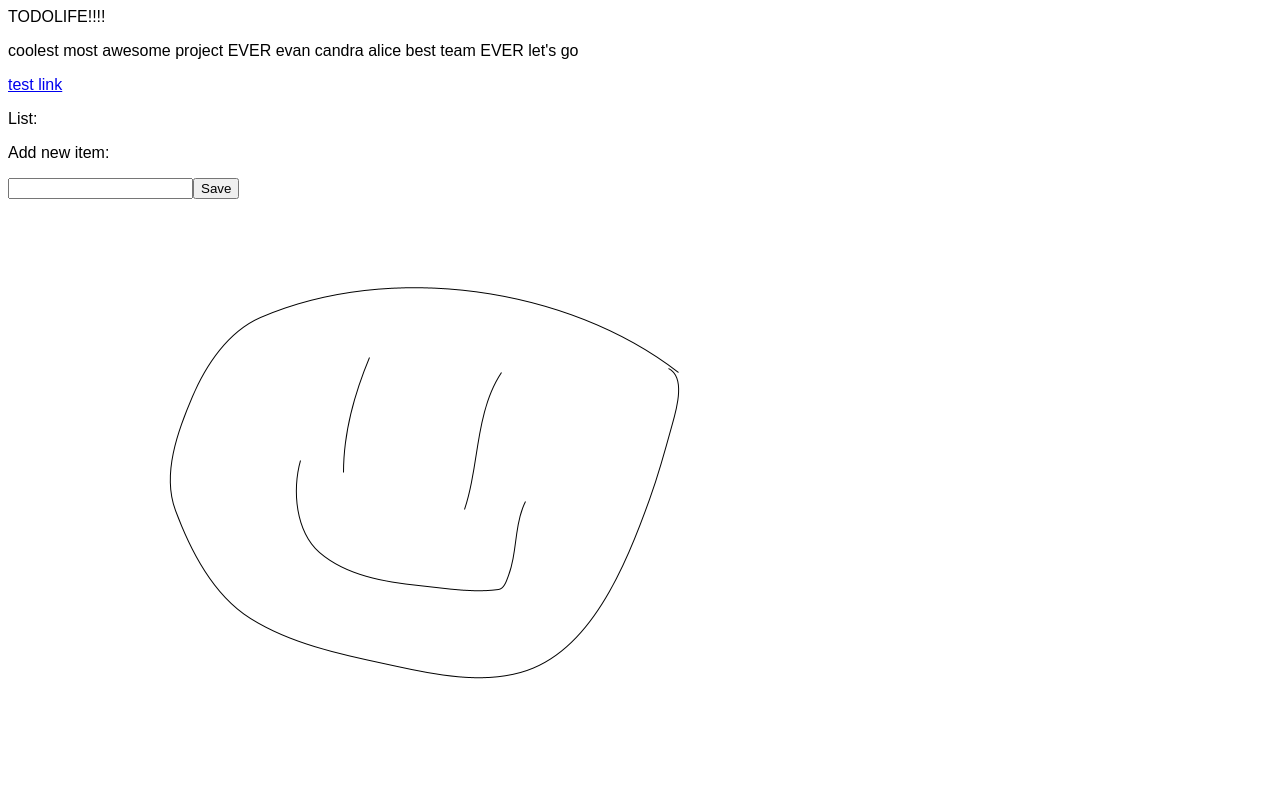
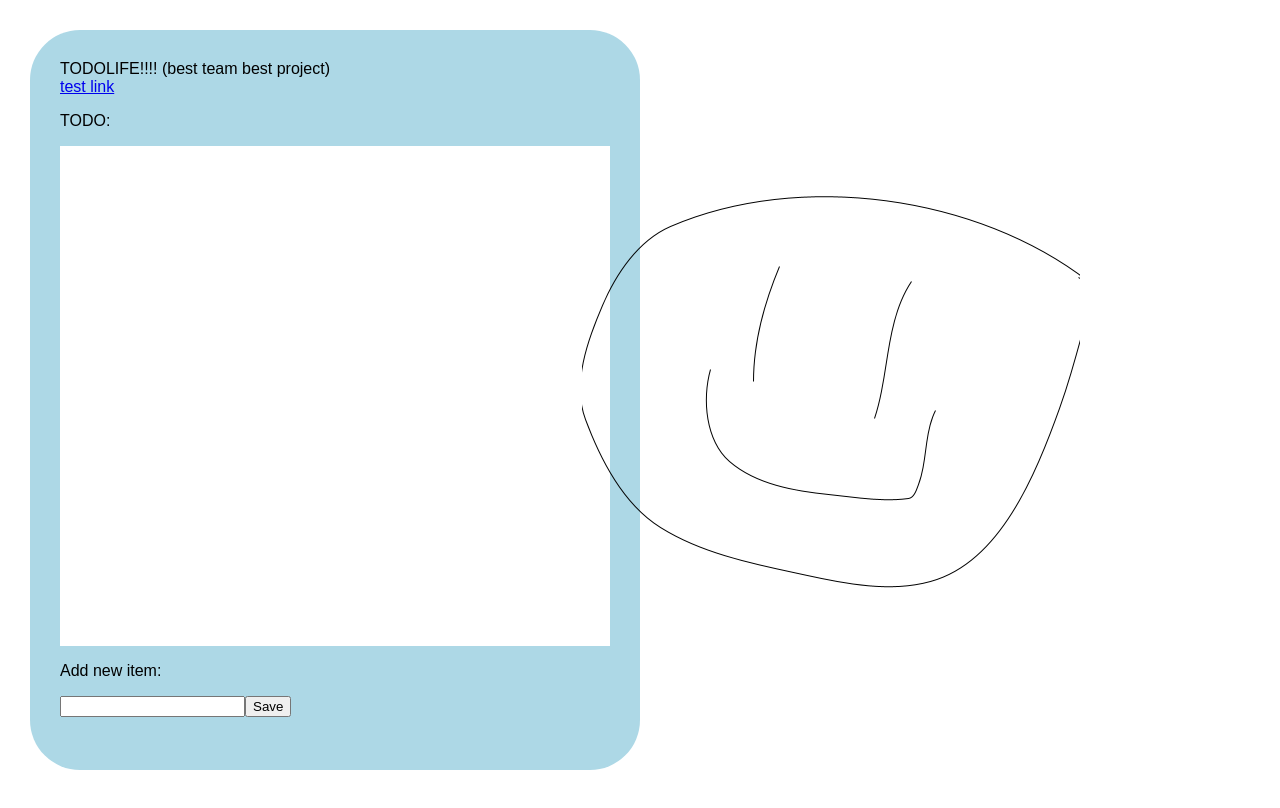
Before and after one commit to ckouu/todolife, a Next.js app: page / in a window 1280 px wide. Shown: the top 808 px of the page. Built offline with nearby package versions, Linux system fonts and the light colour scheme.

Commit message:
updated styling

```diff
--- a/app/globals.css
+++ b/app/globals.css
@@ -1,3 +1,35 @@
 body {
   font-family: Sans-serif;
 }
+
+div {
+  position: fixed;
+  justify-content: center;
+  align-items: center;
+}
+
+.todo {
+  background-color: lightblue;
+  padding: 30px;
+  top: 30px;
+  bottom: 30px;
+  left: 30px;
+  width: 550px;
+  border-radius: 50px;
+}
+
+.list {
+  overflow: scroll;
+  position: relative;
+  height: 500px;
+  background-color: white;
+}
+
+.add{
+  position: relative;
+}
+
+.guy{
+  bottom: 150px;
+  right: 200px;
+}
--- a/app/page.tsx
+++ b/app/page.tsx
@@ -15,28 +15,33 @@ export default function Page() {
   };
 
   return (
-    <><div>
-      <header>TODOLIFE!!!!</header>
-      <p>coolest most awesome project EVER evan candra alice best team EVER let's go</p>
+    <div className="todo">
+      <header>TODOLIFE!!!! (best team best project)</header>
       <Link href="/test">test link</Link>
-      <p>List:</p>
+
+      <p>TODO:</p>
+      <div className="list">
 
         <ul>
           {list.map((item) => (
             <li key={item}>{item}</li>
           ))}
         </ul>
+      </div>
 
-      <div>
+      <div className="add">
         <p>Add new item: </p>
         <input
           type="text"
           value={input}
-          onChange={(e) => setInput(e.target.value)} />
+          onChange={(e) => setInput(e.target.value)}
+        />
         <button type="button" onClick={handleSave}>Save</button>
       </div>
+      <div className="guy">
+        <img src={lilGuy.src} alt="Image"></img>
       </div>
-   <img src={lilGuy.src} alt="Image"></img>
-   </>
+    </div>
   );
+
 }
```
Also changed, not shown: assets/circle.png (deleted), assets/lilguy.png. Lines whose indentation alone changed are shown as unchanged.
